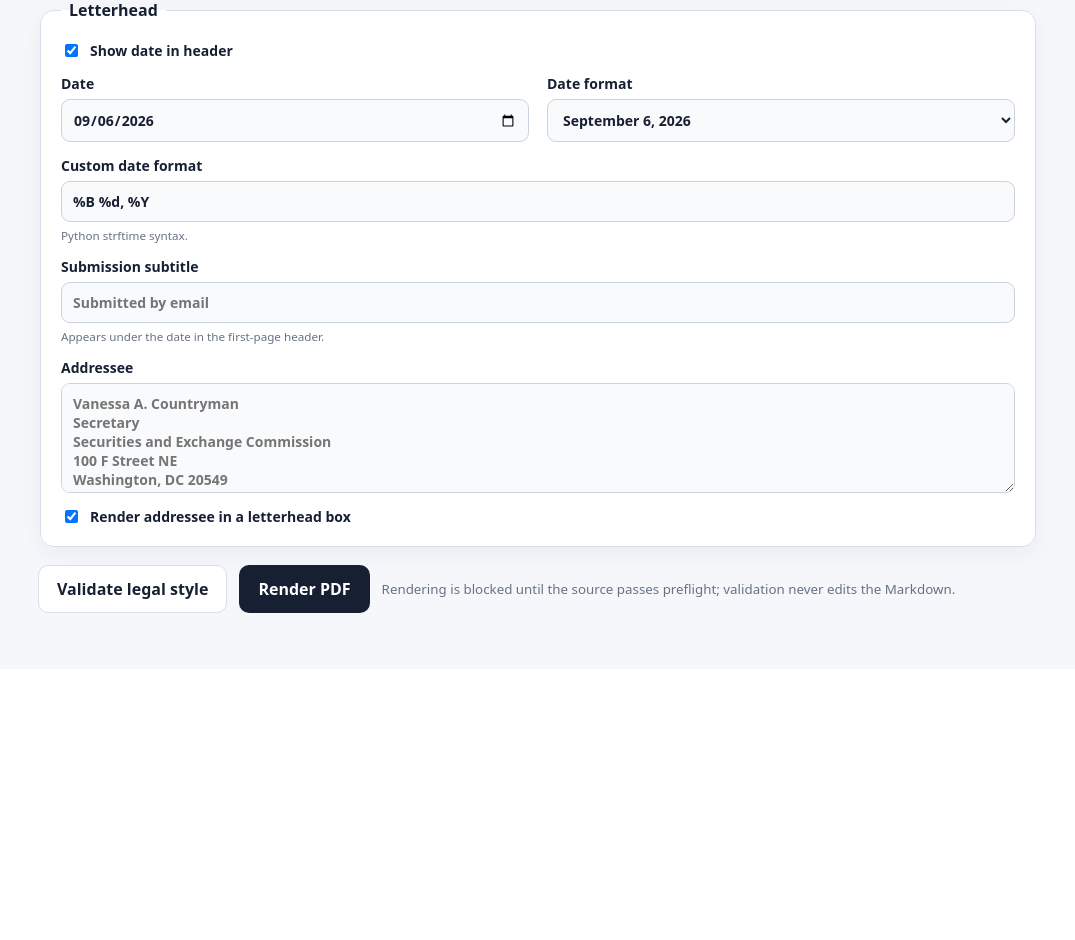
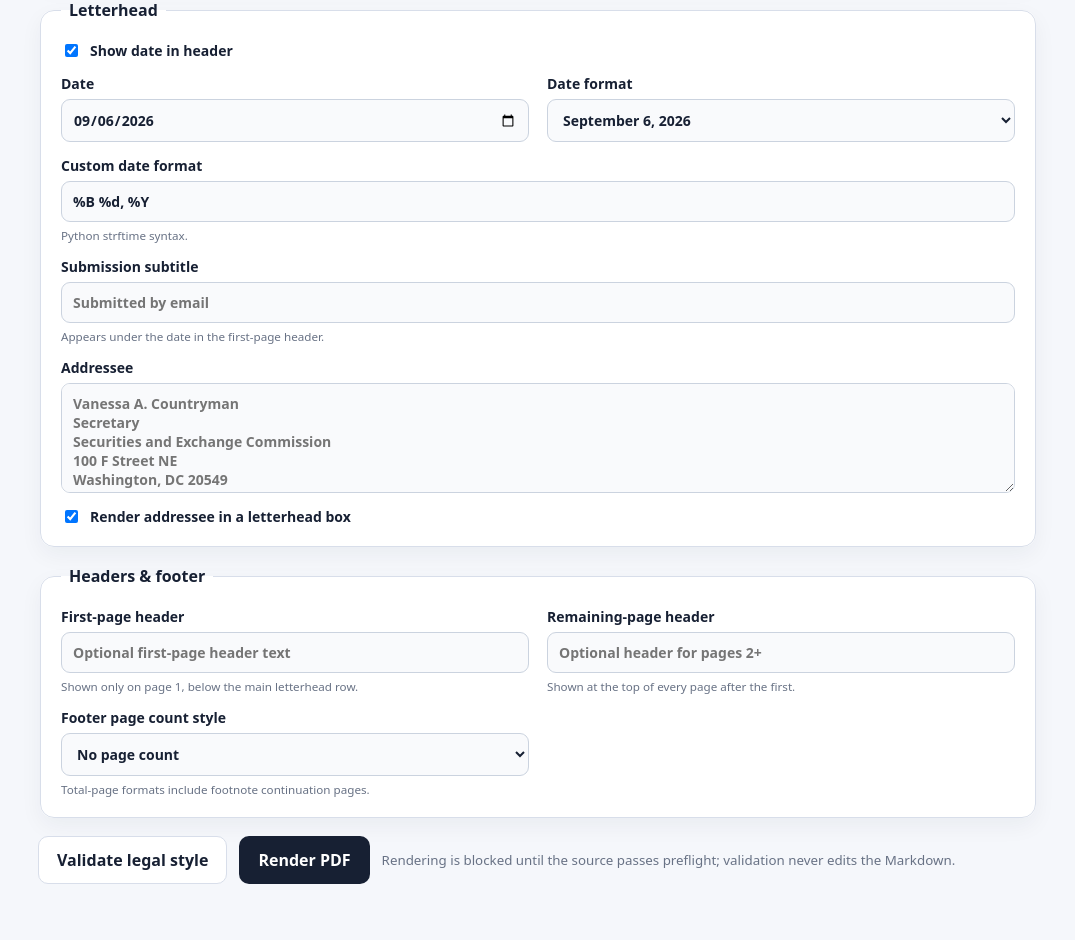
Before and after one commit to JFWooten4/PDF-compiler, a Flask app: page / in a window 1280 px wide. Shown: the part 1012-1952 px from the top of the page, without its empty margins (102-1177 px from the left). Before the commit the page ends 1625 px from the top, so only its background shows below. Run offline with Flask 3, Linux system fonts and the light colour scheme; some libraries are stand-ins or nearby versions.

Commit message:
✨ Add header and footer controls to configurator
Adds separate first-page and remaining-page header fields plus a footer page-count style dropdown to the web interface.

Co-authored-by: Codex Web <noreply@openai.com>

```diff
--- a/templates/index.html
+++ b/templates/index.html
@@ -180,6 +180,28 @@
       </div>
     </fieldset>
 
+    <fieldset>
+      <legend>Headers &amp; footer</legend>
+      <div class="grid">
+        <label>First-page header
+          <input name="first_page_header" placeholder="Optional first-page header text">
+          <small>Shown only on page 1, below the main letterhead row.</small>
+        </label>
+        <label>Remaining-page header
+          <input name="remaining_page_header" placeholder="Optional header for pages 2+">
+          <small>Shown at the top of every page after the first.</small>
+        </label>
+        <label>Footer page count style
+          <select name="page_number_style">
+            {% for value, label in page_number_styles.items() %}
+              <option value="{{ value }}">{{ label }}</option>
+            {% endfor %}
+          </select>
+          <small>Total-page formats include footnote continuation pages.</small>
+        </label>
+      </div>
+    </fieldset>
+
     <div id="validation-result" class="validation" role="status" aria-live="polite"></div>
 
     <div class="actions">
```
